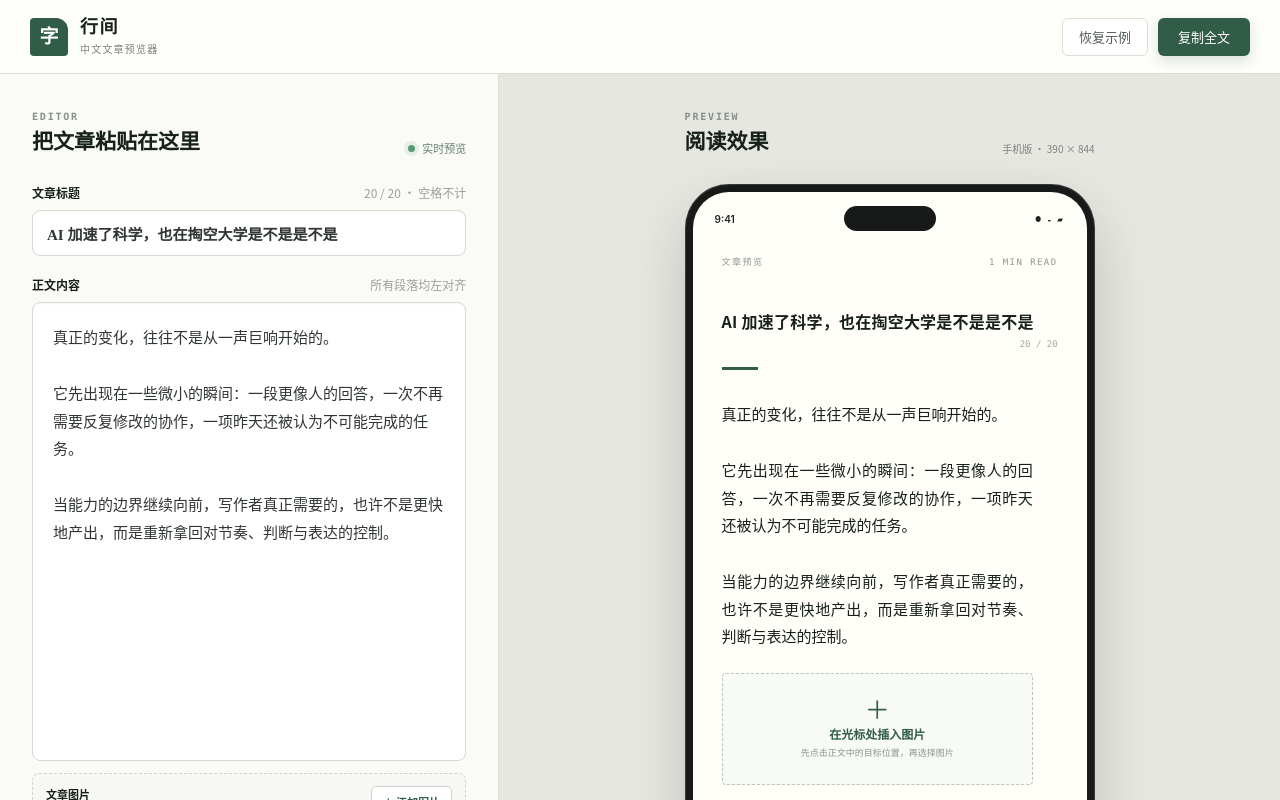
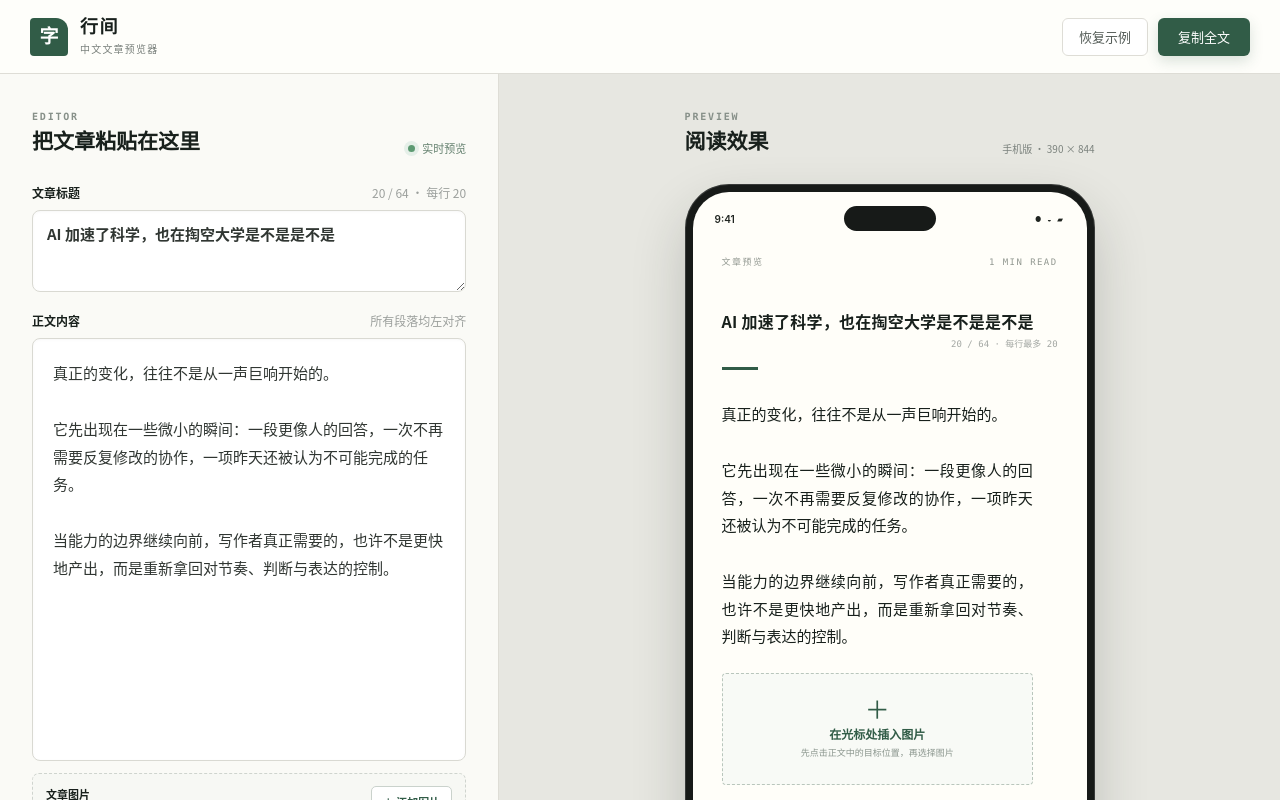
Before and after one commit to mok112311/-, a Next.js app: page / in a window 1280 px wide. Shown: the top 800 px of the page. Built offline with nearby package versions, Linux system fonts and the light colour scheme.

Commit message:
Allow multiline titles with per-line limit

```diff
--- a/app/globals.css
+++ b/app/globals.css
@@ -188,7 +188,7 @@ button {
 }
 
 .title-input,
-textarea {
+textarea:not(.title-input) {
   width: 100%;
   border: 1px solid #d9d9d2;
   border-radius: 8px;
@@ -298,18 +298,22 @@ textarea {
 }
 
 .title-input {
-  height: 46px;
-  padding: 0 14px;
+  flex: none;
+  height: 82px;
+  min-height: 82px;
+  padding: 11px 14px;
   margin-bottom: 20px;
-  font-family: "Songti SC", STSong, serif;
+  resize: vertical;
+  font-family: "PingFang SC", "Noto Sans CJK SC", "Microsoft YaHei", sans-serif;
   font-weight: 700;
+  line-height: 1.55;
 }
 
 .body-label {
   margin-top: 0;
 }
 
-textarea {
+textarea:not(.title-input) {
   flex: 1;
   min-height: 280px;
   resize: none;
@@ -535,7 +539,9 @@ textarea:focus {
   max-width: 100%;
   font: 800 16px/1.5 "PingFang SC", "Noto Sans CJK SC", "Microsoft YaHei", sans-serif;
   letter-spacing: 0.015em;
-  white-space: nowrap;
+  width: 20.75em;
+  white-space: pre-wrap;
+  overflow-wrap: anywhere;
   outline: none;
   cursor: text;
 }
@@ -726,7 +732,7 @@ textarea:focus {
     border-bottom: 1px solid var(--line);
   }
 
-  textarea {
+  textarea:not(.title-input) {
     min-height: 360px;
   }
 }
--- a/app/page.tsx
+++ b/app/page.tsx
@@ -11,7 +11,8 @@ const SAMPLE = `真正的变化，往往不是从一声巨响开始的。
 当能力的边界继续向前，写作者真正需要的，也许不是更快地产出，而是重新拿回对节奏、判断与表达的控制。`;
 
 const TARGET = "过去几年，他们负责把 AI 推向更高的能力边界";
-const TITLE_LIMIT = 20;
+const TITLE_LINE_LIMIT = 20;
+const TITLE_TOTAL_LIMIT = 64;
 
 type ArticleImage = {
   id: string;
@@ -28,14 +29,26 @@ function countTitleCharacters(value: string) {
 }
 
 function limitTitle(value: string) {
-  const singleLine = value.replace(/[\r\n]+/g, " ");
-  let count = 0;
+  const normalized = value.replace(/\r/g, "");
+  let totalCount = 0;
+  let lineCount = 0;
   let result = "";
 
-  for (const character of Array.from(singleLine)) {
+  for (const character of Array.from(normalized)) {
+    if (character === "\n") {
+      if (!result.endsWith("\n")) result += "\n";
+      lineCount = 0;
+      continue;
+    }
+
     if (!/\s/u.test(character)) {
-      if (count >= TITLE_LIMIT) break;
-      count += 1;
+      if (totalCount >= TITLE_TOTAL_LIMIT) break;
+      if (lineCount >= TITLE_LINE_LIMIT) {
+        result += "\n";
+        lineCount = 0;
+      }
+      totalCount += 1;
+      lineCount += 1;
     }
     result += character;
   }
@@ -322,15 +335,15 @@ export default function Home() {
 
           <label className="editor-label" htmlFor="title-input">
             文章标题
-            <span>{titleCount} / {TITLE_LIMIT} · 空格不计</span>
+            <span>{titleCount} / {TITLE_TOTAL_LIMIT} · 每行 {TITLE_LINE_LIMIT}</span>
           </label>
-          <input
+          <textarea
             id="title-input"
             className="title-input"
             aria-label="文章标题"
             value={title}
             onChange={(event) => setTitle(limitTitle(event.target.value))}
-            placeholder="输入文章标题……"
+            placeholder="输入文章标题，可分多行……"
           />
 
           <label className="editor-label body-label" htmlFor="article-input">
@@ -523,14 +536,13 @@ export default function Home() {
                   }
                   setTitle(limited);
                 }}
-                onKeyDown={(event) => {
-                  if (event.key === "Enter") event.preventDefault();
-                }}
                 onPaste={pastePlainText}
               >
                 {title}
               </h3>
-              <div className="title-count">{titleCount} / {TITLE_LIMIT}</div>
+              <div className="title-count">
+                {titleCount} / {TITLE_TOTAL_LIMIT} · 每行最多 {TITLE_LINE_LIMIT}
+              </div>
               <div className="title-rule" />
               <div className="article-body">
                 <div
```
